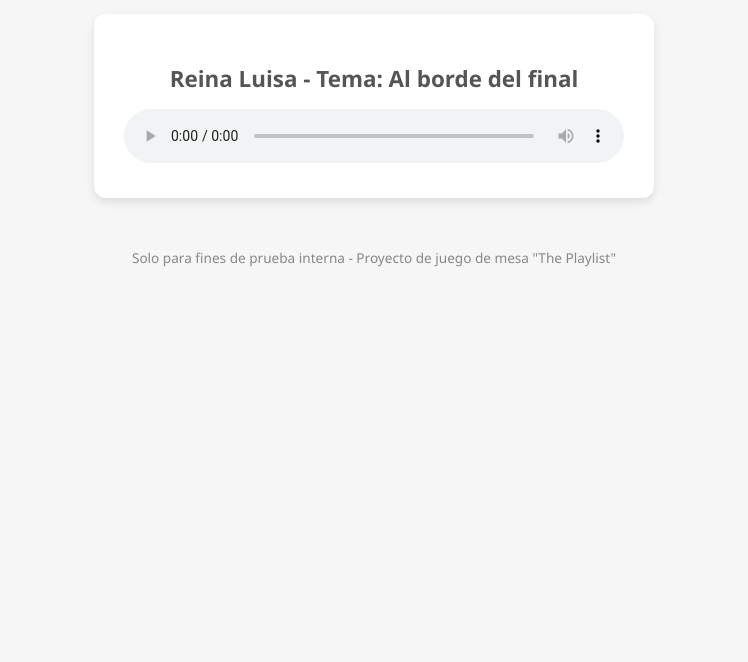
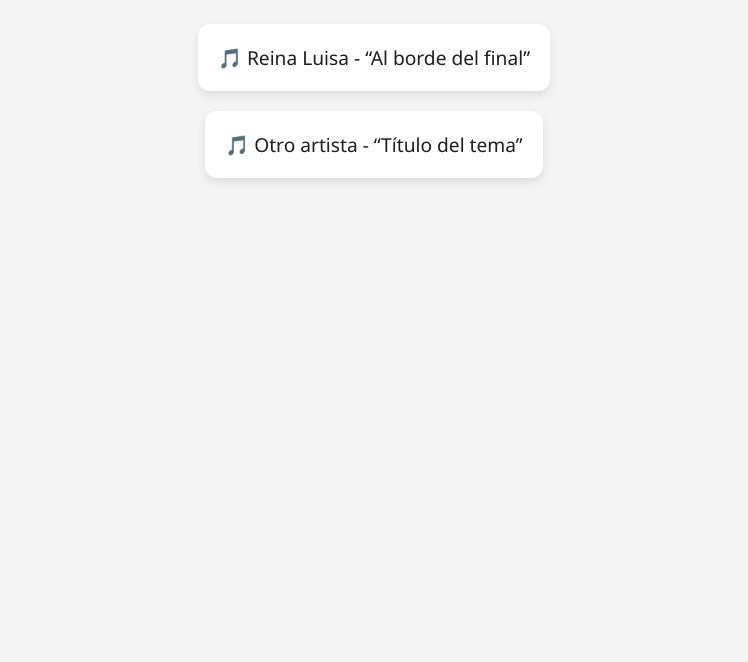
Before and after one commit to arosteguydaniel-creator/The_playlist_test, a plain HTML site: page index.html in a window 1280 px wide. Shown: the part 138-800 px from the top of the page, without its empty margins (266-1014 px from the left). Drawn offline with Linux system fonts and the light colour scheme.

Commit message:
index.html

```diff
--- a/index.html
+++ b/index.html
@@ -1,65 +1,53 @@
 <!DOCTYPE html>
 <html lang="es">
 <head>
-  <meta charset="UTF-8" />
-  <meta name="viewport" content="width=device-width, initial-scale=1.0" />
-  <title>Fragmentos Musicales - Reina Luisa</title>
+  <meta charset="UTF-8">
+  <title>The Playlist - Fragmentos Musicales</title>
   <style>
     body {
       font-family: 'Segoe UI', Tahoma, Geneva, Verdana, sans-serif;
-      background: #f6f6f6;
-      color: #333;
+      background: #f4f4f4;
       text-align: center;
-      padding: 50px 20px;
+      padding: 50px;
     }
 
     h1 {
-      color: #222;
-      margin-bottom: 30px;
+      color: #333;
     }
 
-    .track {
+    .artistas {
+      margin-top: 40px;
+      display: flex;
+      justify-content: center;
+      flex-direction: column;
+      gap: 20px;
+    }
+
+    .link-artista {
       background: #fff;
+      padding: 20px;
       border-radius: 12px;
       box-shadow: 0 4px 10px rgba(0, 0, 0, 0.1);
-      padding: 30px;
-      max-width: 500px;
+      text-decoration: none;
+      color: #1e1e1e;
+      font-size: 1.2rem;
+      transition: all 0.2s;
+      max-width: 400px;
       margin: 0 auto;
     }
 
-    h2 {
-      font-size: 1.4rem;
-      color: #555;
-      margin-bottom: 15px;
-    }
-
-    audio {
-      width: 100%;
-      outline: none;
-    }
-
-    footer {
-      margin-top: 50px;
-      font-size: 0.85rem;
-      color: #888;
+    .link-artista:hover {
+      background-color: #d9ecff;
+      color: #0a58ca;
     }
   </style>
 </head>
 <body>
-
   <h1>Fragmentos Musicales de la Décima Región</h1>
-
-  <div class="track">
-    <h2>Reina Luisa - Tema: Al borde del final</h2>
-    <audio controls>
-      <source src="Reina_Luisa_Al_borde_del_final_1_min.mp3" type="audio/mpeg" />
-      Tu navegador no soporta el elemento de audio.
-    </audio>
+  <div class="artistas">
+    <a class="link-artista" href="reina_luisa.html">🎵 Reina Luisa - “Al borde del final”</a>
+    <!-- Puedes duplicar esta línea y cambiar nombre_artista.html por otros enlaces -->
+    <a class="link-artista" href="nombre_otro_artista.html">🎵 Otro artista - “Título del tema”</a>
   </div>
-
-  <footer>
-    Solo para fines de prueba interna - Proyecto de juego de mesa "The Playlist"
-  </footer>
-
 </body>
 </html>
```
